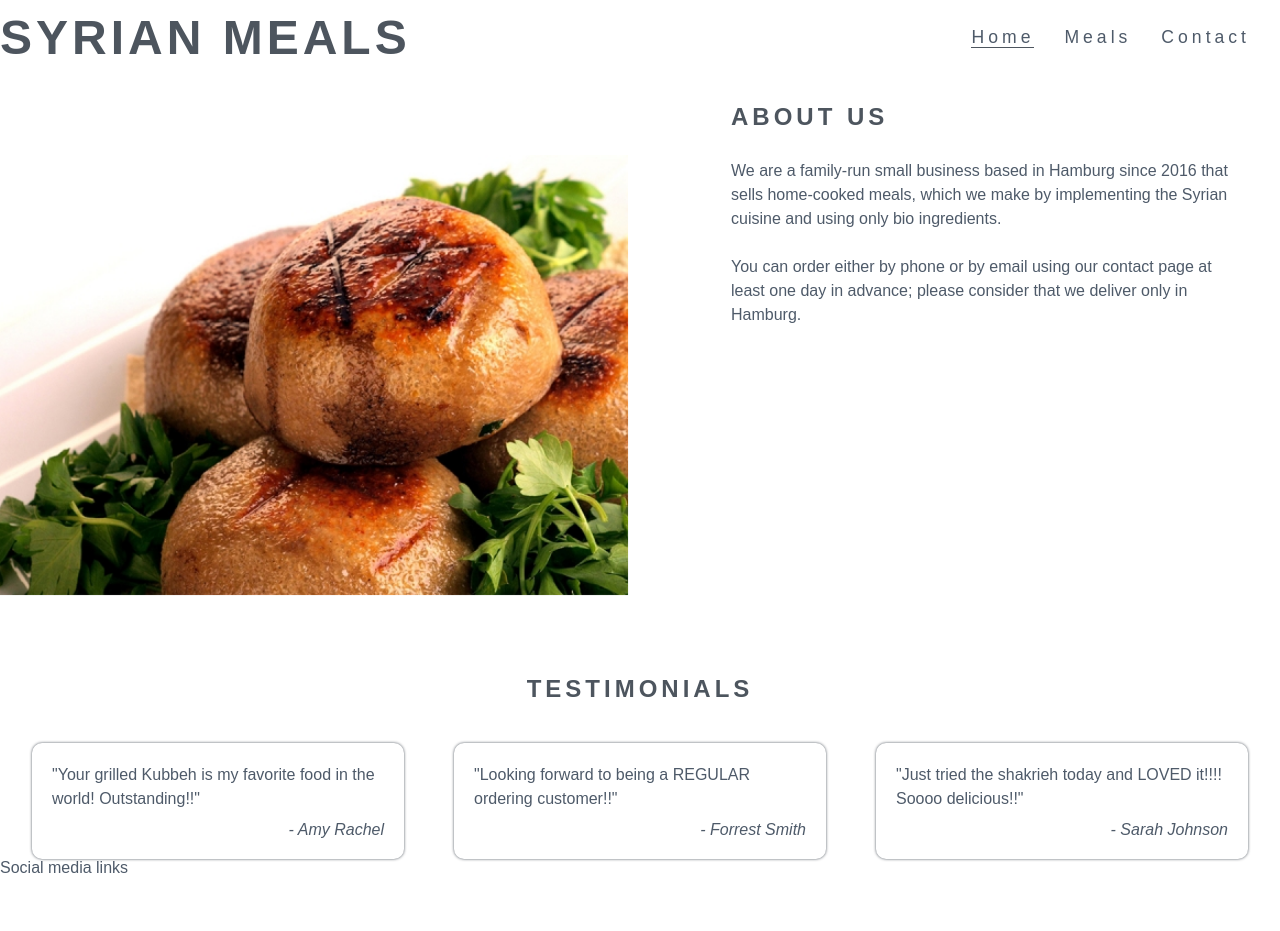
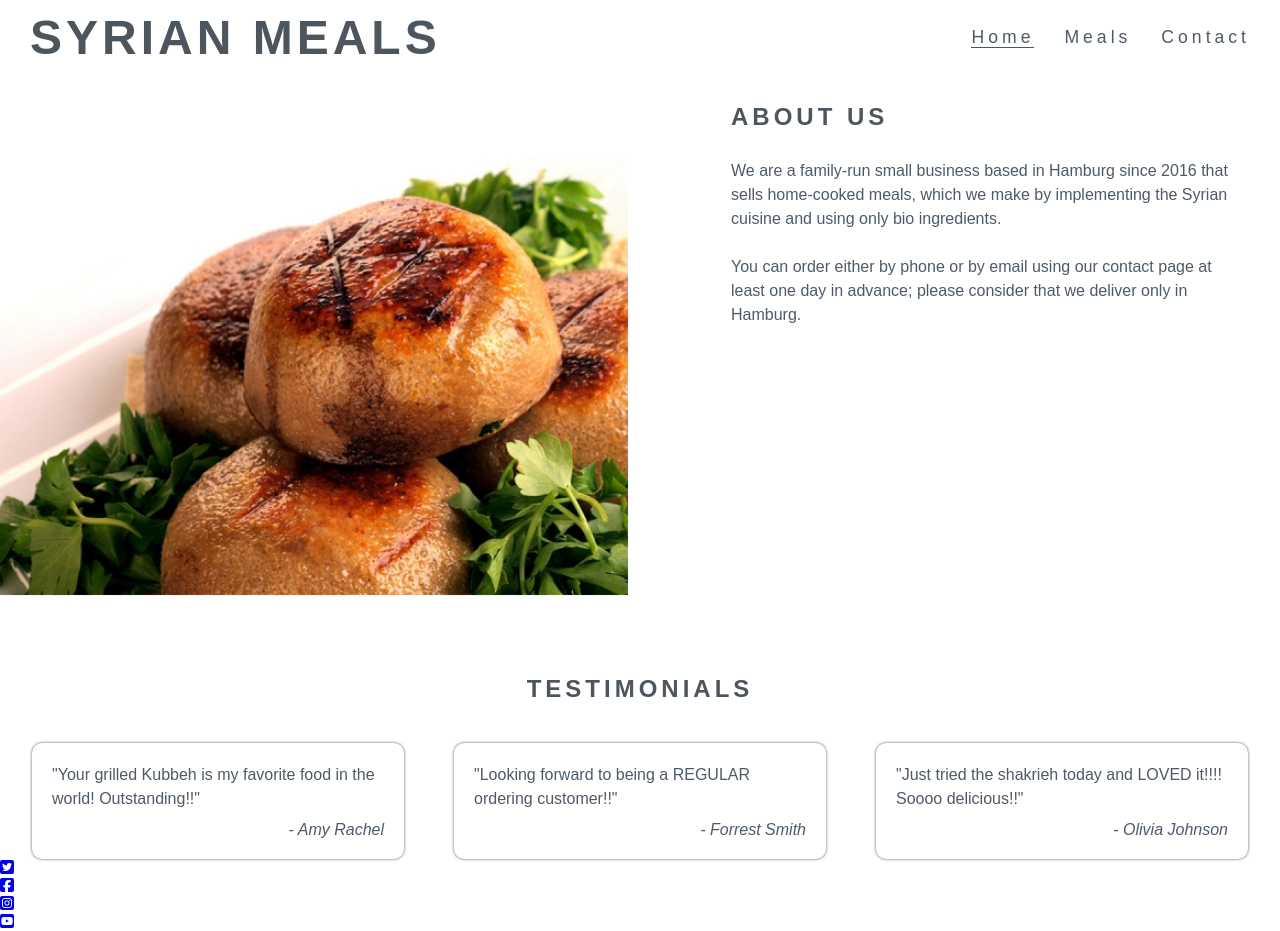
Before and after one commit to Majdi-Aref/syrian-meals, a plain HTML site: page index.html in a window 1280 px wide. Before the commit the page ends 877 px from the top, so only its background shows below. Drawn offline with Linux system fonts and the light colour scheme; a web font is replaced by a local one.

Commit message:
Add social media icons to footer

```diff
--- a/assets/css/style.css
+++ b/assets/css/style.css
@@ -24,6 +24,7 @@ h1, h2 {
 #logo {
     float: left;
     font-size: 300%;
+    margin-left: 30px;
 }
 
 /* navigation links */
--- a/index.html
+++ b/index.html
@@ -69,13 +69,22 @@
             </div>
             <div class="testimonial">
               <p>"Just tried the shakrieh today and LOVED it!!!! Soooo delicious!!"</p>
-              <cite>- Sarah Johnson</cite>
+              <cite>- Olivia Johnson</cite>
             </div>
           </div>
     </section>
     <footer>
-        Social media links
+        <ul>
+            <li><a href="https://twitter.com/" target="_blank" rel="noopener" aria-label="Visit our Twitter page (opens in a new tab)"><i class="fa-brands fa-square-twitter"></i></a></li>
+            <li><a href="https://www.facebook.com/" target="_blank" rel="noopener" aria-label="Visit our Facebook page (opens in a new tab)"><i class="fa-brands fa-square-facebook"></i></a></li>
+            <li><a href="https://www.instagram.com/" target="_blank" rel="noopener" aria-label="Visit our instagram page (opens in a new tab)"><i class="fa-brands fa-square-instagram"></i></a></li>
+            <li><a href="https://www.youtube.com/" target="_blank" rel="noopener" aria-label="Visit our YouTube page (opens in a new tab)"><i class="fa-brands fa-square-youtube"></i></a></li>
+        </ul>
     </footer>
+
+    <!-- font awesome script-->
+    <script src="https://kit.fontawesome.com/37b0d92d6a.js" crossorigin="anonymous"></script>
+
 </body>
 
 </html>
```
